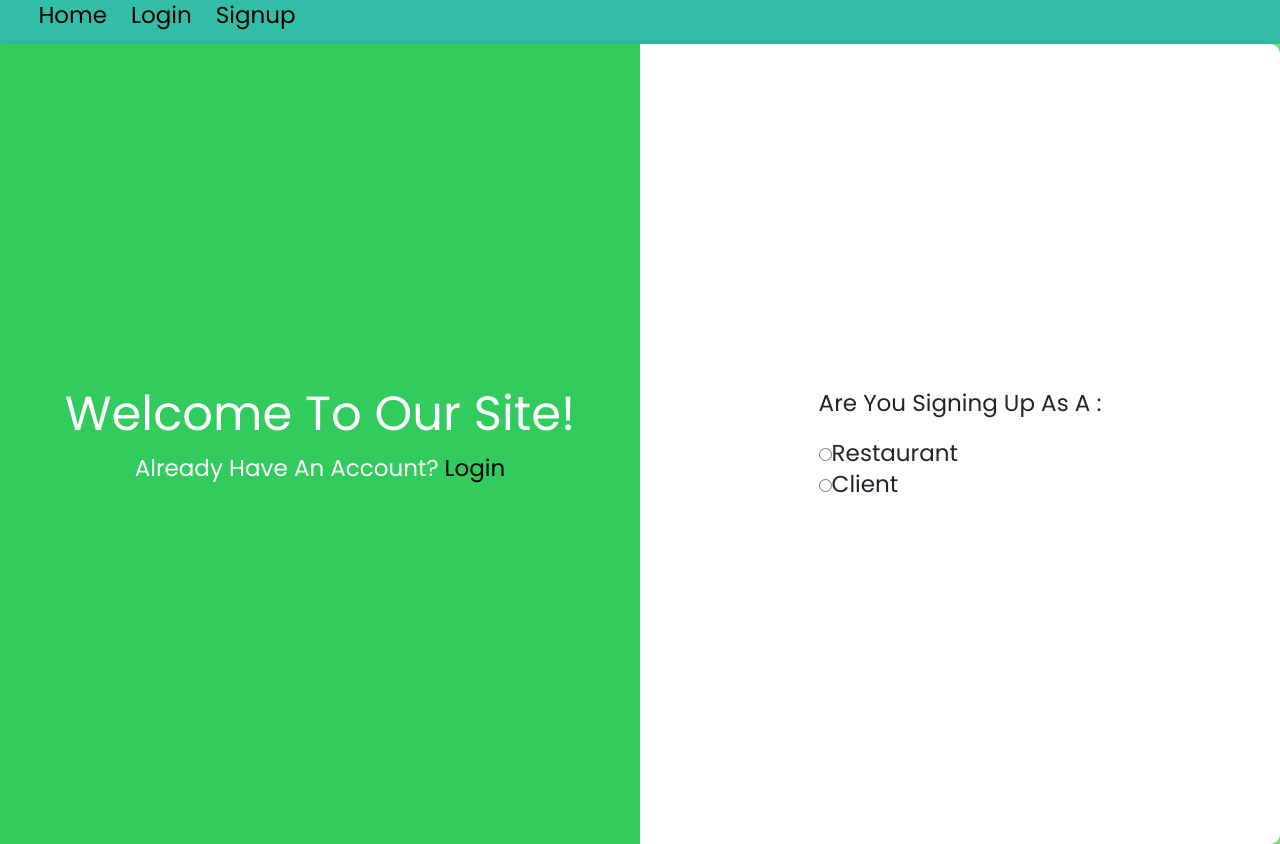
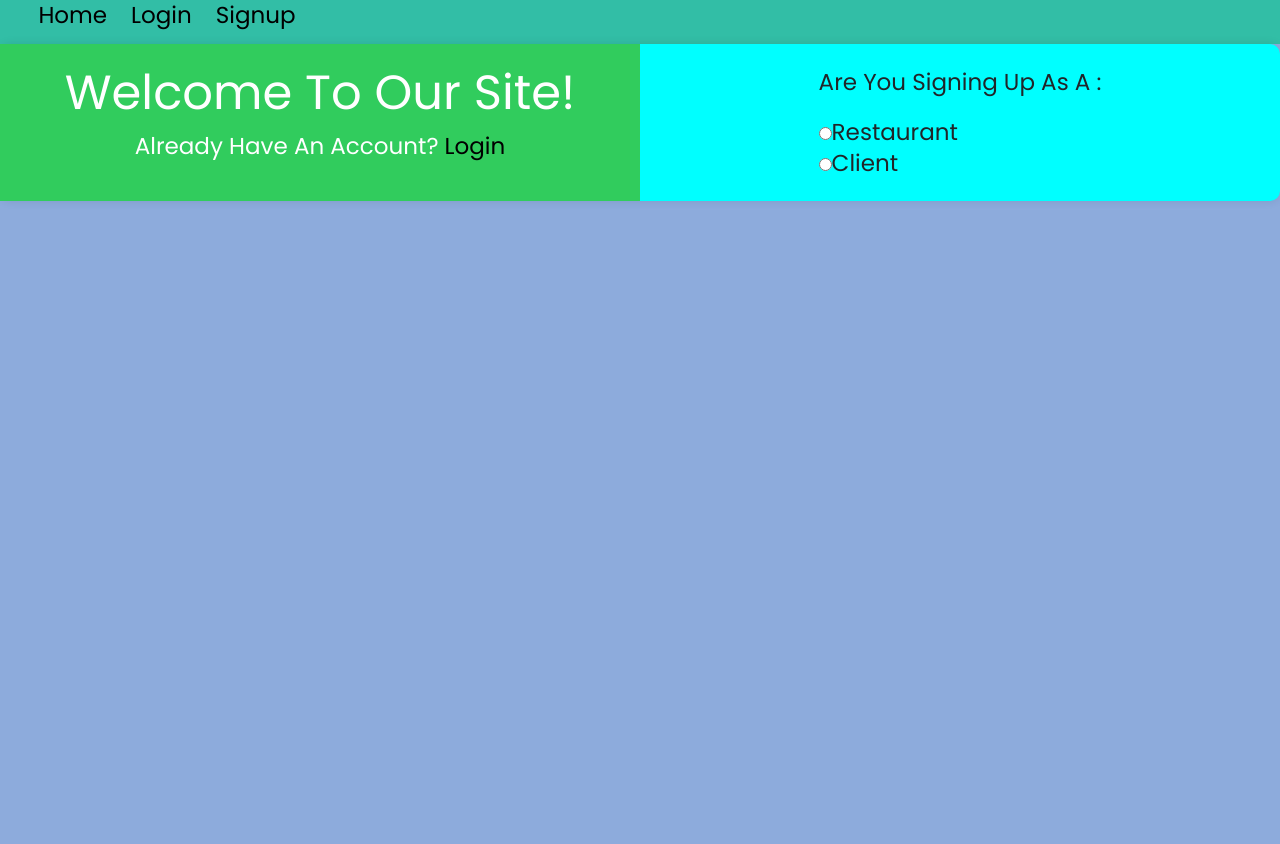
Before and after one commit to cf428065/adps, a React app in the folder adps/: page /signup in a window 1280 px wide. After the commit the page ends 800 px from the top, so only its background shows below. Built offline with nearby package versions, Linux system fonts and the light colour scheme.

Commit message:
nov 1444

```diff
--- a/adps/src/components/ListBoxes/ListBoxes.css
+++ b/adps/src/components/ListBoxes/ListBoxes.css
@@ -108,7 +108,7 @@ article {
     font-family: "Figtree", sans-serif;
     font-size: 1.2rem;
     line-height: 1.6rem;
-    background-color: rgb(123, 228, 123);
+    background-color: rgb(141, 171, 220);
     min-height: 100vh;
   }
 
--- a/adps/src/components/ListOffer/ListOffer.js
+++ b/adps/src/components/ListOffer/ListOffer.js
@@ -5,7 +5,7 @@ import Offer from '../Offer'
 import { useHttpClient } from '../../httpClient/HttpClientContext';
 
 function ListOffer() {
-  const [offers,setOffers] = useState([]);
+  const [offers,setOffers] = useState([{}]);
 
     //Context-object
     const httpClient = useHttpClient();
--- /dev/null
+++ b/adps/src/components/Profile/EditProfile.css
@@ -0,0 +1,9 @@
+*{
+    margin: 0;
+    padding: 0;
+}
+.dialoug{
+    background-color: aqua;
+    width: 100%;
+    height: 100%;
+}
--- a/adps/src/components/Profile/EditProfile.js
+++ b/adps/src/components/Profile/EditProfile.js
@@ -1,6 +1,6 @@
 import React, { useEffect, useState } from 'react';
 import { useHttpClient } from '../../httpClient/HttpClientContext';
-
+import './EditProfile.css'
 function EditProfile() {
   const httpClient = useHttpClient();
 
@@ -24,8 +24,6 @@ function EditProfile() {
     const response = JSON.parse(datastring);
     const rol = httpClient.get("auth/me").role_id;
         setRole(rol);
-
-
         setRestaurantName(response.name);
         setRestaurantPhone(response.phone);
         setRestaurantAddress(response.restaurantAddress);
@@ -64,7 +62,7 @@ function EditProfile() {
 
   return (
 /*--default page (no form)--*/
-<div id="signupDefault">
+
 <div className="dialoug">
   <div id="formSection">
     {/* Restaurant Form */}
@@ -155,7 +153,7 @@ function EditProfile() {
     )}
   </div>
 </div>
-</div>
+
   )
 }
 
```
